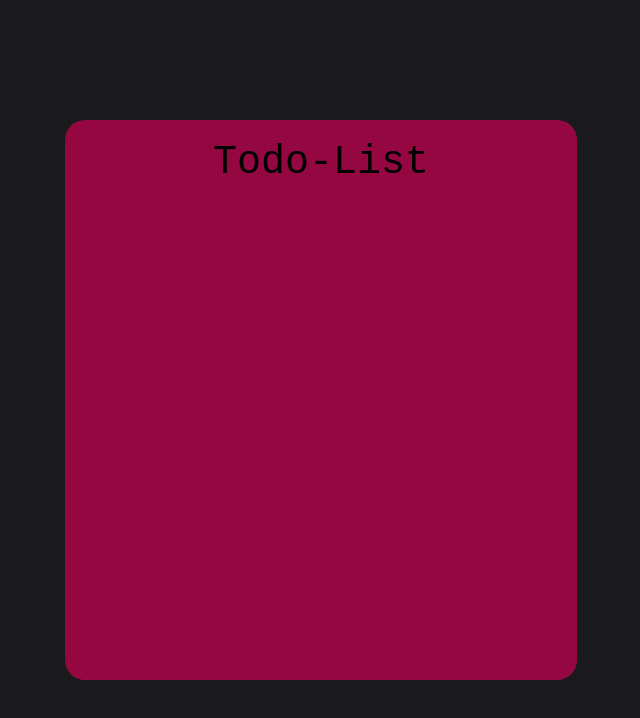
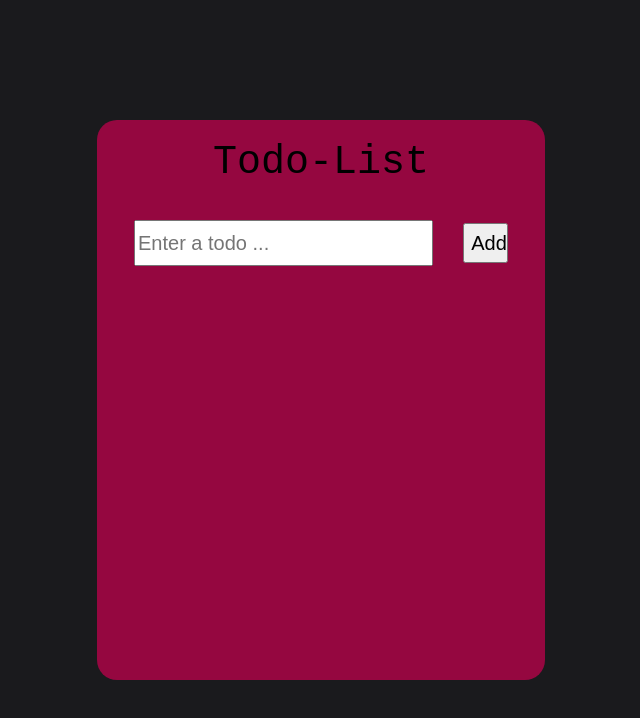
Before and after one commit to aanchal-agarwal21/Todo-List-App, a React (Create React App) app: page / in a window 1280 px wide. Shown: the top 718 px of the page, without its empty margins (319-959 px from the left). Built offline with nearby package versions, Linux system fonts and the light colour scheme.

Commit message:
Add . Input field and add button.

```diff
--- a/src/App.css
+++ b/src/App.css
@@ -2,7 +2,7 @@
 .todo
 {
   background-color: #950740;
-  width:40%;
+  width:35%;
   height: 70vh;
   position: absolute;
   float: left;
@@ -16,3 +16,9 @@
 {
   margin-top: 20px;
 }
+
+.form
+{
+  text-align: center;
+  margin-top: 35px;
+}
--- a/src/App.js
+++ b/src/App.js
@@ -1,5 +1,6 @@
 import "./App.css";
 import Header from "./Components /Header/Header";
+import Form from "./Components /Form/Form";
 
 function App() {
 	return (
@@ -8,6 +9,9 @@ function App() {
 				<div className="header">
 					<Header />
 				</div>
+        <div className="form">
+          <Form />
+        </div>
 			</div>
 		</div>
 	);
--- /dev/null
+++ b/src/Components /Form/Form.css
@@ -0,0 +1,13 @@
+.todo-input{
+    width: 65%;
+    font-size: 20px;
+    height: 40px;
+}
+
+.add-button
+{
+    width:10%;
+    margin-left: 30px;
+    font-size: 20px;
+    height: 40px;
+}
--- /dev/null
+++ b/src/Components /Form/Form.js
@@ -0,0 +1,12 @@
+import React from 'react'
+import "./Form.css"
+const form = () => {
+  return (
+    <form>
+        <input type="text" placeholder='Enter a todo ...' className='todo-input'></input>
+        <button type ="submit" className='add-button'> Add </button>
+    </form>
+  )
+}
+
+export default form
```
